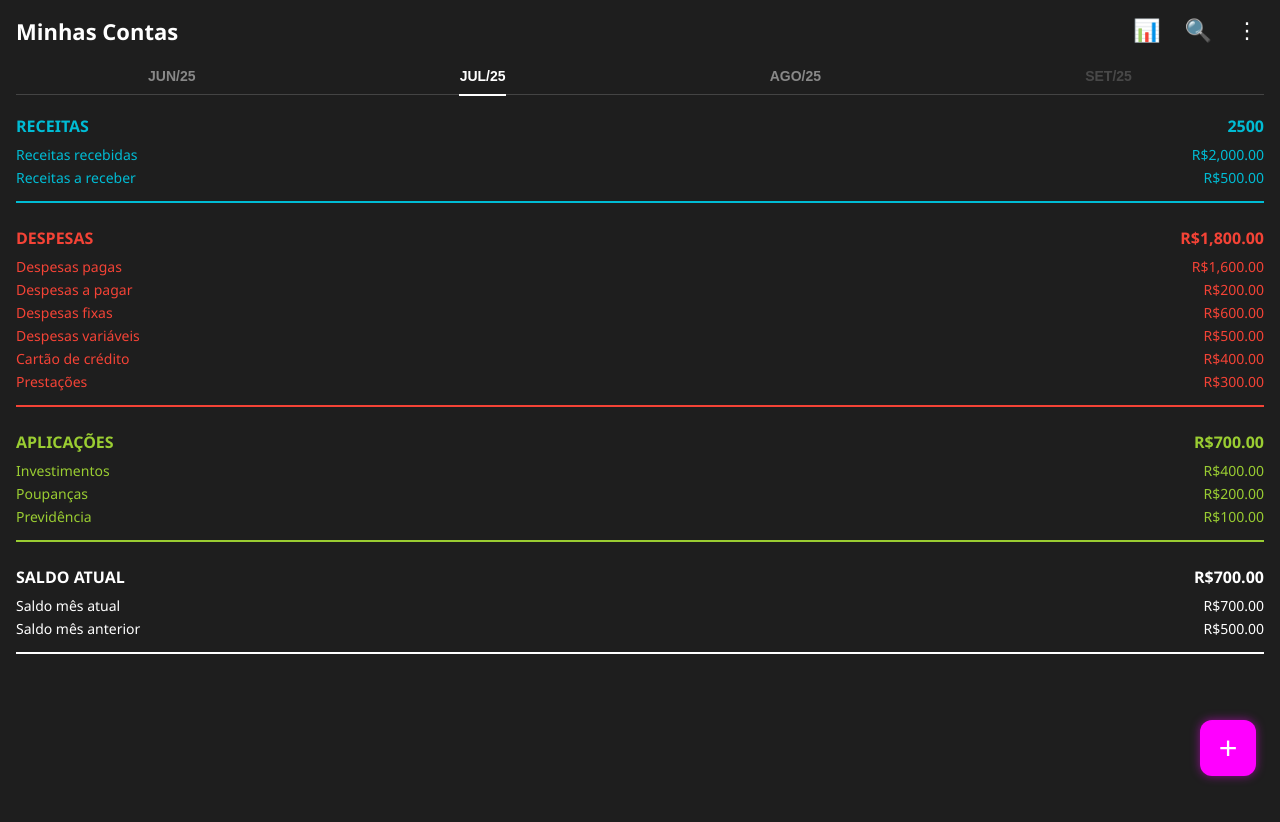
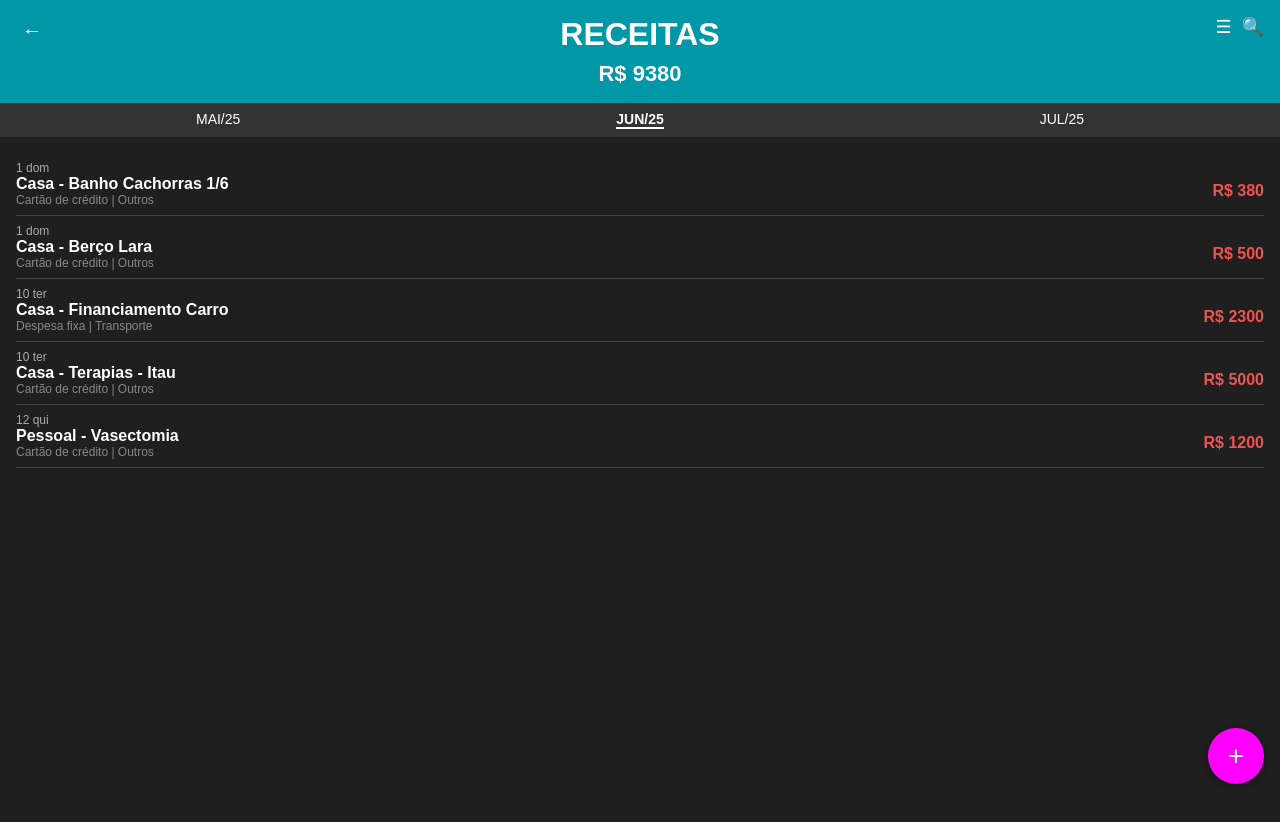
Before and after one commit to mathgunz/controle-financeiro-gracipellini-front, an Angular app: page /receitas in a window 1280 px wide. Before the commit this address led to /. Shown: the top 822 px of the page. Built offline with nearby package versions, Linux system fonts and the light colour scheme.

Commit message:
adicionando lista dos itens

```diff
--- a/src/app/app.css
+++ /dev/null
@@ -1,120 +0,0 @@
-.container {
-  padding: 16px;
-  min-height: 100vh;
-  background-color: #1e1e1e;
-  position: relative;
-}
-
-/* Cabeçalho */
-.topo {
-  display: flex;
-  justify-content: space-between;
-  align-items: center;
-  margin-bottom: 12px;
-}
-
-.topo h1 {
-  font-size: 22px;
-  margin: 0;
-}
-
-.icones button {
-  background: none;
-  border: none;
-  color: white;
-  font-size: 22px;
-  margin-left: 12px;
-  cursor: pointer;
-}
-
-/* Navegação */
-.navegacao {
-  display: flex;
-  justify-content: space-around;
-  margin: 10px 0 20px 0;
-  border-bottom: 1px solid #444;
-}
-
-.navegacao button {
-  background: none;
-  border: none;
-  color: #888;
-  padding: 10px 16px;
-  font-weight: bold;
-  font-size: 14px;
-  position: relative;
-  cursor: pointer;
-}
-
-.navegacao .ativo {
-  color: white;
-}
-
-.navegacao .ativo::after {
-  content: "";
-  position: absolute;
-  bottom: -2px;
-  left: 20%;
-  width: 60%;
-  height: 2px;
-  background-color: white;
-}
-
-/* Blocos */
-.bloco {
-  margin-bottom: 24px;
-  padding-bottom: 10px;
-  border-bottom: 2px solid;
-  font-size: 14px;
-}
-
-.bloco h2 {
-  display: flex;
-  justify-content: space-between;
-  align-items: center;
-  margin: 0 0 8px 0;
-  font-size: 16px;
-}
-
-.bloco p {
-  display: flex;
-  justify-content: space-between;
-  margin: 4px 0;
-}
-
-/* Cores das seções */
-.receitas {
-  border-color: #00bcd4;
-  color: #00bcd4;
-}
-
-.despesas {
-  border-color: #f44336;
-  color: #f44336;
-}
-
-.aplicacoes {
-  border-color: #9acd32;
-  color: #9acd32;
-}
-
-.saldo {
-  border-color: white;
-  color: white;
-}
-
-/* Botão flutuante */
-.botao-flutuante {
-  position: fixed;
-  bottom: 24px;
-  right: 24px;
-  width: 56px;
-  height: 56px;
-  border-radius: 12px;
-  font-size: 32px;
-  color: white;
-  background-color: #ff00ff;
-  border: none;
-  cursor: pointer;
-  box-shadow: 0 0 10px #ff00ff80;
-}
--- a/src/app/app.routes.ts
+++ b/src/app/app.routes.ts
@@ -1,9 +1,11 @@
 import { Routes } from '@angular/router';
 import { DespesasDetalhe } from './despesas-detalhe/despesas-detalhe';
 import { Dashboard } from './dashboard/dashboard';
+import { ReceitasDetalhe } from './receitas-detalhe/receitas-detalhe';
 
 export const routes: Routes = [
       { path: '', component: Dashboard },
   { path: 'despesas', component: DespesasDetalhe },
+  { path: 'receitas', component: ReceitasDetalhe },
   { path: '**', redirectTo: '' }
 ];
--- a/src/app/dashboard/dashboard.html
+++ b/src/app/dashboard/dashboard.html
@@ -18,7 +18,7 @@
     </nav>
 
     <!-- RECEITAS -->
-    <section class="bloco receitas">
+    <section class="bloco receitas" routerLink="/receitas">
         <h2>RECEITAS <span>{{ dados.receitas }}</span></h2>
         <p><span>Receitas recebidas</span><span>{{ dados.recebidas | currency:'BRL' }}</span></p>
         <p><span>Receitas a receber</span><span>{{ dados.aReceber | currency:'BRL' }}</span></p>
@@ -35,14 +35,6 @@
         <p><span>Prestações</span><span>{{ dados.prestacoes | currency:'BRL' }}</span></p>
     </section>
 
-    <!-- APLICAÇÕES -->
-    <section class="bloco aplicacoes">
-        <h2>APLICAÇÕES <span>{{ dados.aplicacoes | currency:'BRL' }}</span></h2>
-        <p><span>Investimentos</span><span>{{ dados.investimentos | currency:'BRL' }}</span></p>
-        <p><span>Poupanças</span><span>{{ dados.poupancas | currency:'BRL' }}</span></p>
-        <p><span>Previdência</span><span>{{ dados.previdencia | currency:'BRL' }}</span></p>
-    </section>
-
     <!-- SALDO -->
     <section class="bloco saldo">
         <h2>SALDO ATUAL <span>{{ dados.saldo | currency:'BRL' }}</span></h2>
--- /dev/null
+++ b/src/app/receitas-detalhe/receitas-detalhe.css
@@ -0,0 +1,112 @@
+.container {
+  background-color: #1f1f1f;
+  color: white;
+  font-family: sans-serif;
+  min-height: 100vh;
+  padding-bottom: 80px;
+}
+
+.header {
+  background-color: #0097a7;
+  padding: 16px;
+  position: relative;
+}
+
+.header h1 {
+  text-align: center;
+  margin: 0;
+}
+
+.back {
+  position: absolute;
+  left: 16px;
+  top: 16px;
+  background: none;
+  color: white;
+  font-size: 20px;
+  border: none;
+}
+
+.icons {
+  position: absolute;
+  right: 16px;
+  top: 16px;
+}
+
+.icon {
+  margin-left: 10px;
+  font-size: 18px;
+}
+
+.total {
+  text-align: center;
+  font-size: 22px;
+  margin-top: 8px;
+  font-weight: bold;
+}
+
+.tabs {
+  display: flex;
+  justify-content: space-around;
+  background-color: #333;
+  padding: 8px;
+  font-size: 14px;
+}
+
+.tabs span.active {
+  border-bottom: 2px solid white;
+  font-weight: bold;
+}
+
+main {
+  padding: 16px;
+}
+
+.despesa {
+  border-bottom: 1px solid #444;
+  padding: 8px 0;
+}
+
+.data {
+  font-size: 12px;
+  color: #aaa;
+}
+
+.info {
+  display: flex;
+  justify-content: space-between;
+  align-items: center;
+}
+
+.titulo {
+  font-weight: bold;
+}
+
+.descricao {
+  font-size: 12px;
+  color: #888;
+}
+
+.valor {
+  color: #ef5350;
+  font-weight: bold;
+}
+
+.total {
+  color: #f8f8f8;
+  font-weight: bold;
+}
+
+.fab {
+  position: fixed;
+  bottom: 16px;
+  right: 16px;
+  background: #ff00ff;
+  color: white;
+  border: none;
+  border-radius: 50%;
+  width: 56px;
+  height: 56px;
+  font-size: 28px;
+  box-shadow: 0 2px 8px rgba(0,0,0,0.3);
+}
--- /dev/null
+++ b/src/app/receitas-detalhe/receitas-detalhe.html
@@ -0,0 +1,32 @@
+<div class="container">
+  <header class="header">
+    <button class="back">&larr;</button>
+    <h1>RECEITAS</h1>
+    <div class="icons">
+      <span class="icon">&#x2630;</span>
+      <span class="icon">&#x1F50D;</span>
+    </div>
+    <div class="total">R$ {{ total }}</div>
+  </header>
+
+  <nav class="tabs">
+    <span>MAI/25</span>
+    <span class="active">JUN/25</span>
+    <span>JUL/25</span>
+  </nav>
+
+  <main>
+    <div class="despesa" *ngFor="let item of despesas">
+      <div class="data">{{ item.data }}</div>
+      <div class="info">
+        <div>
+          <div class="titulo">{{ item.titulo }}</div>
+          <div class="descricao">{{ item.descricao }}</div>
+        </div>
+        <div class="valor">R$ {{ item.valor }}</div>
+      </div>
+    </div>
+  </main>
+
+  <button class="fab">+</button>
+</div>
--- /dev/null
+++ b/src/app/receitas-detalhe/receitas-detalhe.ts
@@ -0,0 +1,22 @@
+import { Component, Input } from '@angular/core';
+import { CommonModule } from '@angular/common';
+
+@Component({
+  selector: 'app-receitas-detalhe',
+  templateUrl: './receitas-detalhe.html',
+  imports: [CommonModule],
+  styleUrls: ['./receitas-detalhe.css']
+})
+export class ReceitasDetalhe {
+  @Input() despesas = [
+    { data: '1 dom', titulo: 'Casa - Banho Cachorras 1/6', descricao: 'Cartão de crédito | Outros', valor: 380 },
+    { data: '1 dom', titulo: 'Casa - Berço Lara', descricao: 'Cartão de crédito | Outros', valor: 500 },
+    { data: '10 ter', titulo: 'Casa - Financiamento Carro', descricao: 'Despesa fixa | Transporte', valor: 2300 },
+    { data: '10 ter', titulo: 'Casa - Terapias - Itau', descricao: 'Cartão de crédito | Outros', valor: 5000 },
+    { data: '12 qui', titulo: 'Pessoal - Vasectomia', descricao: 'Cartão de crédito | Outros', valor: 1200 }
+  ];
+
+  get total(): number {
+    return this.despesas.reduce((acc, item) => acc + item.valor, 0);
+  }
+}
```
Also changed, not shown: 1 other file (tests, documents, lock files or other folders).
